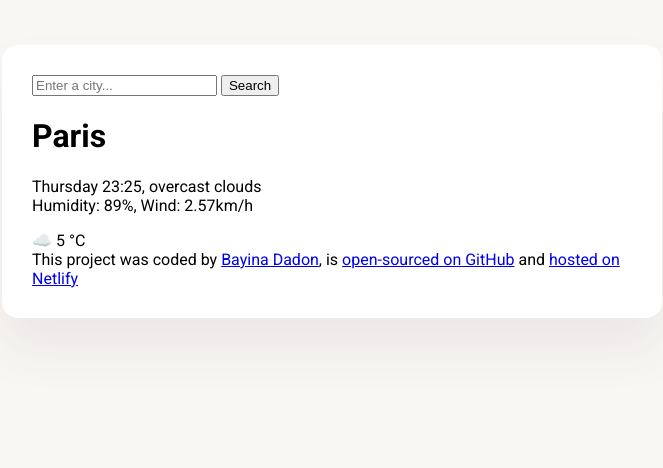
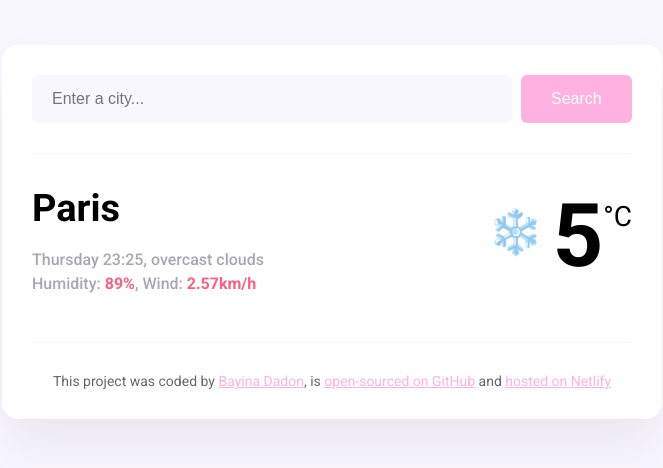
Before and after one commit to BayinaU/forecast, a plain HTML site: page index.html in a window 1280 px wide. Shown: the whole page, without its empty margins (308-971 px from the left). Drawn offline with Linux system fonts and the light colour scheme.

Commit message:
added basic CSS

```diff
--- a/index.html
+++ b/index.html
@@ -15,21 +15,32 @@
   <body>
     <div class="weather-app">
       <header>
-        <form>
-          <input type="search" placeholder="Enter a city..." required />
-          <input type="submit" value="Search" />
+        <form class="search-form">
+          <input
+            type="search"
+            placeholder="Enter a city..."
+            required
+            class="search-form-input"
+          />
+          <input type="submit" value="Search" class="search-form-button" />
         </form>
       </header>
       <main>
-        <div>
-          <h1>Paris</h1>
-          <p>
-            Thursday 23:25, overcast clouds
-            <br />
-            Humidity: 89%, Wind: 2.57km/h
-          </p>
+        <div class="weather-app-data">
+          <div>
+            <h1 class="weather-app-city">Paris</h1>
+            <p class="weather-app-details">
+              Thursday 23:25, overcast clouds
+              <br />
+              Humidity: <strong>89%</strong>, Wind: <strong>2.57km/h</strong>
+            </p>
+          </div>
+          <div class="weather-app-temperature-container">
+            <div class="weather-app-icon">❄️</div>
+            <div class="weather-app-temperature">5</div>
+            <div class="weather-app-unit">°C</div>
+          </div>
         </div>
-        <div>☁️ 5 °C</div>
       </main>
 
       <footer>
--- a/src/style.css
+++ b/src/style.css
@@ -1,6 +1,10 @@
 body {
-  background-color: #f9f7f3;
+  background-color: #f9f7fe;
   font-family: "Roboto", sans-serif;
+}
+
+a {
+  color: #ffb1e0;
 }
 
 .weather-app {
@@ -11,3 +15,81 @@ body {
   border-radius: 16px;
   padding: 30px;
 }
+
+header {
+  border-bottom: 1px solid #f9f7fe;
+  padding: 0 0 30px 0;
+}
+
+.search-form-input {
+  background-color: #f9f7fe;
+  border: none;
+  border-radius: 6px;
+  width: 80%;
+  font-size: 16px;
+  padding: 15px 20px;
+}
+
+.search-form-button {
+  background: #ffb1e0;
+  padding: 15px 30px;
+  border: none;
+  font-size: 16px;
+  margin-left: 5px;
+  border-radius: 6px;
+  color: white;
+}
+
+main {
+  padding: 30px 0;
+}
+
+.weather-app-data {
+  display: flex;
+  justify-content: space-between;
+}
+
+.weather-app-city {
+  margin: 0;
+  font-size: 38px;
+  line-height: 48px;
+}
+
+.weather-app-details {
+  font-family: 16px;
+  color: rgba(39, 33, 66, 0.4);
+  line-height: 24px;
+  font-weight: 500;
+}
+
+.weather-app-details strong {
+  color: #f66282;
+}
+
+.weather-app-temperature-container {
+  display: flex;
+}
+
+.weather-app-icon {
+  font-size: 44px;
+  margin-top: 22px;
+}
+
+.weather-app-temperature {
+  font-size: 88px;
+  margin-left: 10px;
+  font-weight: bold;
+}
+
+.weather-app-unit {
+  margin-top: 16px;
+  font-size: 28px;
+}
+
+footer {
+  border-top: 1px solid #f9f7fe;
+  padding: 30px 0 0 0;
+  text-align: center;
+  font-size: 14px;
+  color: rgba(0, 0, 0, 0.6);
+}
```
